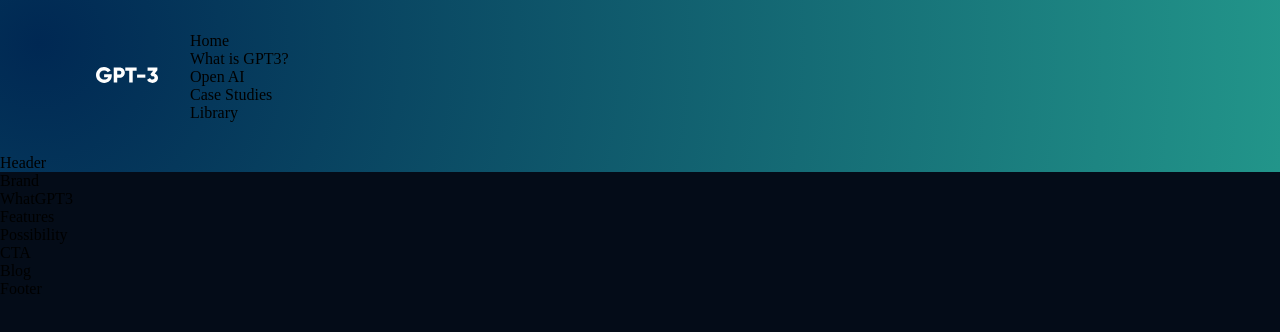
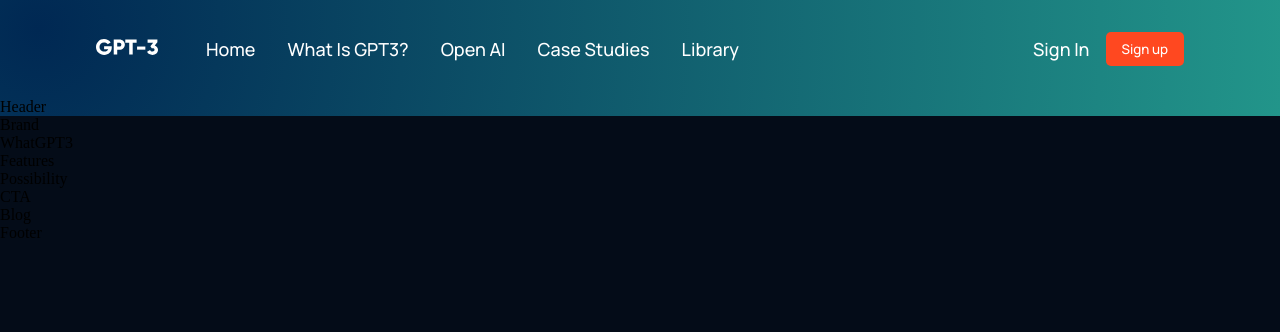
Before and after one commit to harsh-mangukia44/Mordern-UI-Website, a React (Create React App) app: page / in a window 1280 px wide. Shown: the top 332 px of the page. Built offline with nearby package versions, Linux system fonts and the light colour scheme; the HTML template or start-up script is replaced by a standard one.

Commit message:
Created Responsive Navbar

```diff
--- a/src/components/navbar/Navbar.css
+++ b/src/components/navbar/Navbar.css
@@ -20,3 +20,109 @@
     width: 62px;
     height: 16px;
 }
+
+.gpt3NavbarLinksContainer{
+    display: flex;
+    flex-direction: row;
+}
+
+.gpt3NavbarSign{
+    display: flex;
+    justify-content: flex-end;
+    align-items: center;
+}
+
+.gpt3NavbarLinksContainer p,
+.gpt3NavbarSign p,
+.gpt3NavbarMenuContainer p{
+    color: white;
+    font-family: var(--font-family);
+    font-weight: 500;
+    font-size: 18px;
+    line-height: 25px;
+    text-transform: capitalize;
+    margin: 0 1rem;
+    cursor: pointer;
+}
+
+.gpt3NavbarSign button,
+.gpt3NavbarMenuContainer button{
+    padding: 0.5rem 1rem;
+    color: white;
+    font-family: var(--font-family);
+    font-weight: 500;
+    background: #FF4820;
+    border-radius: 5px;
+    border: none;
+    outline: none;
+}
+
+.gpt3NavbarMenu{
+    margin-left: 1rem;
+    display: none;
+    position: relative;
+}
+
+.gpt3NavbarMenu svg{
+    cursor: pointer;
+}
+
+.gpt3NavbarMenuContainer{
+    display: flex;
+    justify-content: flex-end;
+    align-items: flex-end;
+    flex-direction: column;
+    text-align: end;
+    background: var(--color-footer);
+    padding: 2rem;
+    position: absolute;
+    top: 40px;
+    right: 0;
+    margin-top: 1rem;
+    min-width: 210px;
+    border-radius: 5px;
+    box-shadow: 0 0 5 rgba(0, 0, 0, 0.2);
+}
+
+.gpt3NavbarMenuContainer p{
+    margin: 1rem 0;
+}
+
+.gpt3NavbarMenuContainerLinksSign{
+    display: none;
+}
+
+@media screen and (max-width:1050px) {
+    .gpt3NavbarLinksContainer{
+        display: none;
+    }
+
+    .gpt3NavbarMenu{
+        display: flex;
+
+    }
+}
+
+@media screen and (max-width:700px) {
+    .gpt3Navbar{
+        padding: 2rem 4rem;
+    }
+}
+
+@media screen and (max-width:550px) {
+    .gpt3Navbar{
+        padding: 2rem;
+    }
+
+    .gpt3NavbarSign{
+        display: none;
+    }
+
+    .gpt3NavbarMenuContainer{
+        top: 20px;
+    }
+
+    .gpt3NavbarMenuContainerLinksSign{
+        display: block;
+    }
+}
--- a/src/components/navbar/Navbar.jsx
+++ b/src/components/navbar/Navbar.jsx
@@ -1,9 +1,21 @@
-import React from 'react'
+import React,{useState} from 'react'
 import { RiMenu3Line,RiCloseLine } from 'react-icons/ri'
 import './Navbar.css'
 import logo from '../../assets/logo.svg'
 
+const Menu = () => (
+  <>
+    <p><a href="#home">Home</a></p>
+    <p><a href="#wgpt3">What is GPT3?</a></p>
+    <p><a href="#possibility">Open AI</a></p>
+    <p><a href="#features">Case Studies</a></p>
+    <p><a href="#blog">Library</a></p>
+  </>
+)
+
 const Navbar = () => {
+  const[toggleMenu,setToggleMenu] = useState(false);
+
   return (
     <div className='gpt3Navbar'>
       <div className='gpt3NavbarLinks'>
@@ -11,12 +23,29 @@
           <img src={logo} alt="logo" />
         </div>
         <div className='gpt3NavbarLinksContainer'>
-          <p><a href="#home">Home</a></p>
-          <p><a href="#wgpt3">What is GPT3?</a></p>
-          <p><a href="#possibility">Open AI</a></p>
-          <p><a href="#features">Case Studies</a></p>
-          <p><a href="#blog">Library</a></p>
+          <Menu />
         </div>
+      </div>
+      <div className='gpt3NavbarSign'>
+        <p>Sign In</p>
+        <button type='button'>Sign up</button>
+      </div>
+      <div className='gpt3NavbarMenu'>
+        {toggleMenu
+        ?<RiCloseLine color='white' size={27} onClick={() => setToggleMenu(false)}></RiCloseLine>
+        :<RiMenu3Line color='white' size={27} onClick={() => setToggleMenu(true)}></RiMenu3Line>
+        }
+        {toggleMenu && (
+          <div className='gpt3NavbarMenuContainer scaleUpCenter'>
+            <div className='gpt3NavbarMenuContainerLinks'>
+              <Menu />
+              <div className='gpt3NavbarMenuContainerLinksSign'>
+                <p>Sign In</p>
+                <button type='button'>Sign up</button>
+              </div>
+            </div>
+          </div>
+        )}
       </div>
     </div>
   )
```
